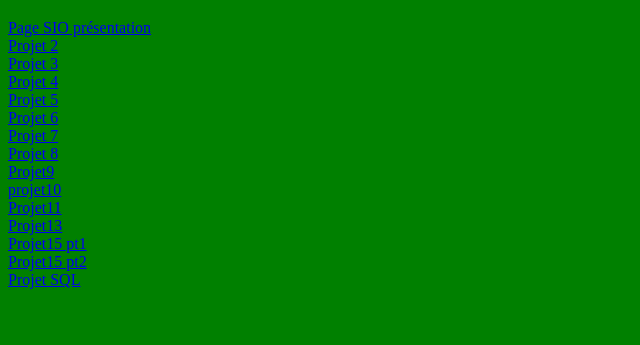
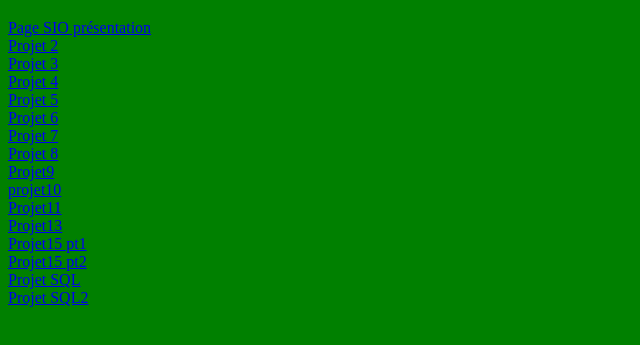
Before and after one commit to A2A972/Projet-1-1-Ayvan-Pancrate, a plain HTML site: page index.html in a window 1280 px wide. Shown: the part 61-406 px from the top of the page, without its empty margins (0-640 px from the left). Drawn offline with Linux system fonts and the light colour scheme.

Commit message:
Add files via upload

```diff
--- a/index.html
+++ b/index.html
@@ -36,5 +36,7 @@
 <a href="P_152.pdf">Projet15 pt2</a>
 <br>
 <a href="Projet 16/index.html">Projet SQL</a>
+<br>
+<a href="Projet 17/index.html">Projet SQL2</a>
 </body>
 </html>
```
